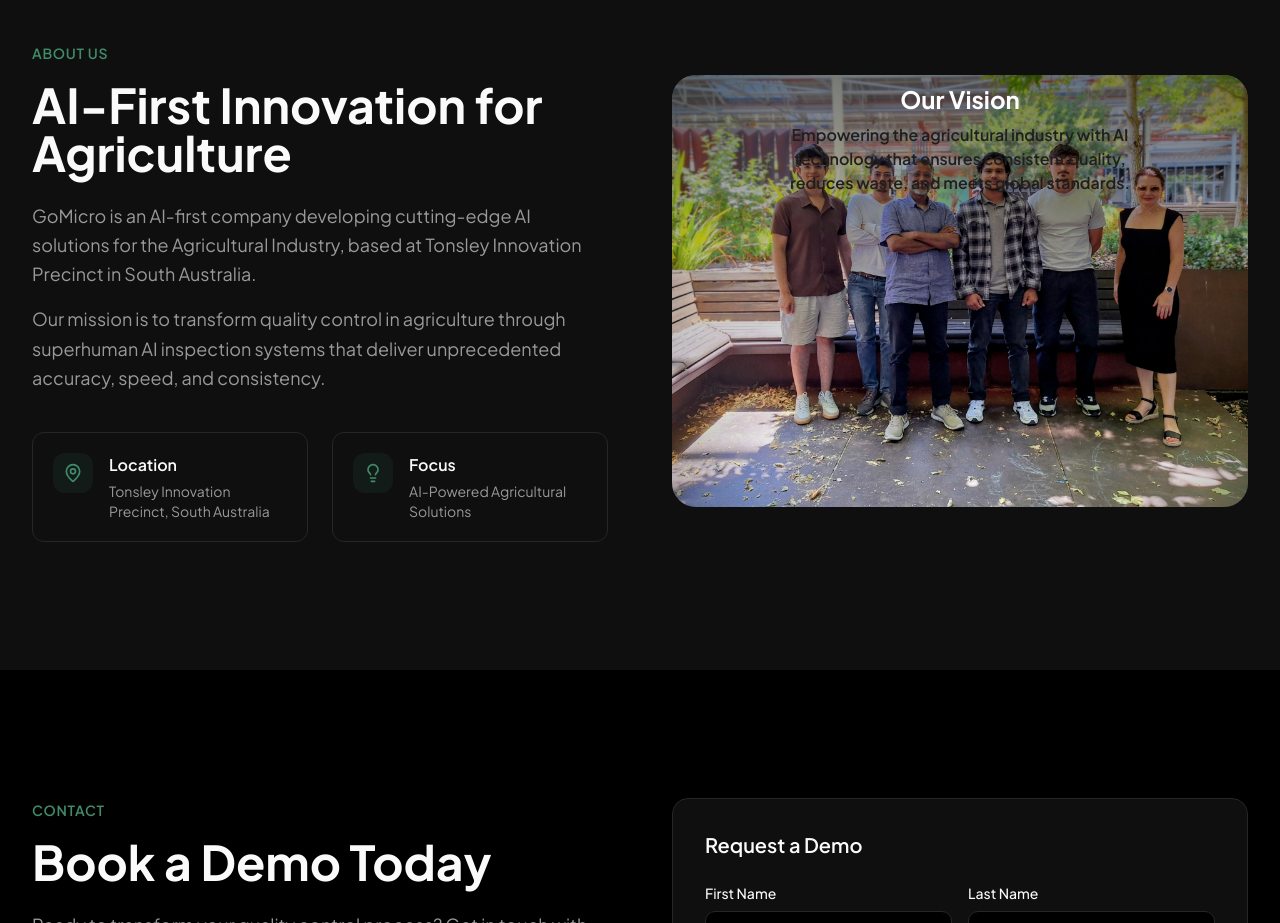
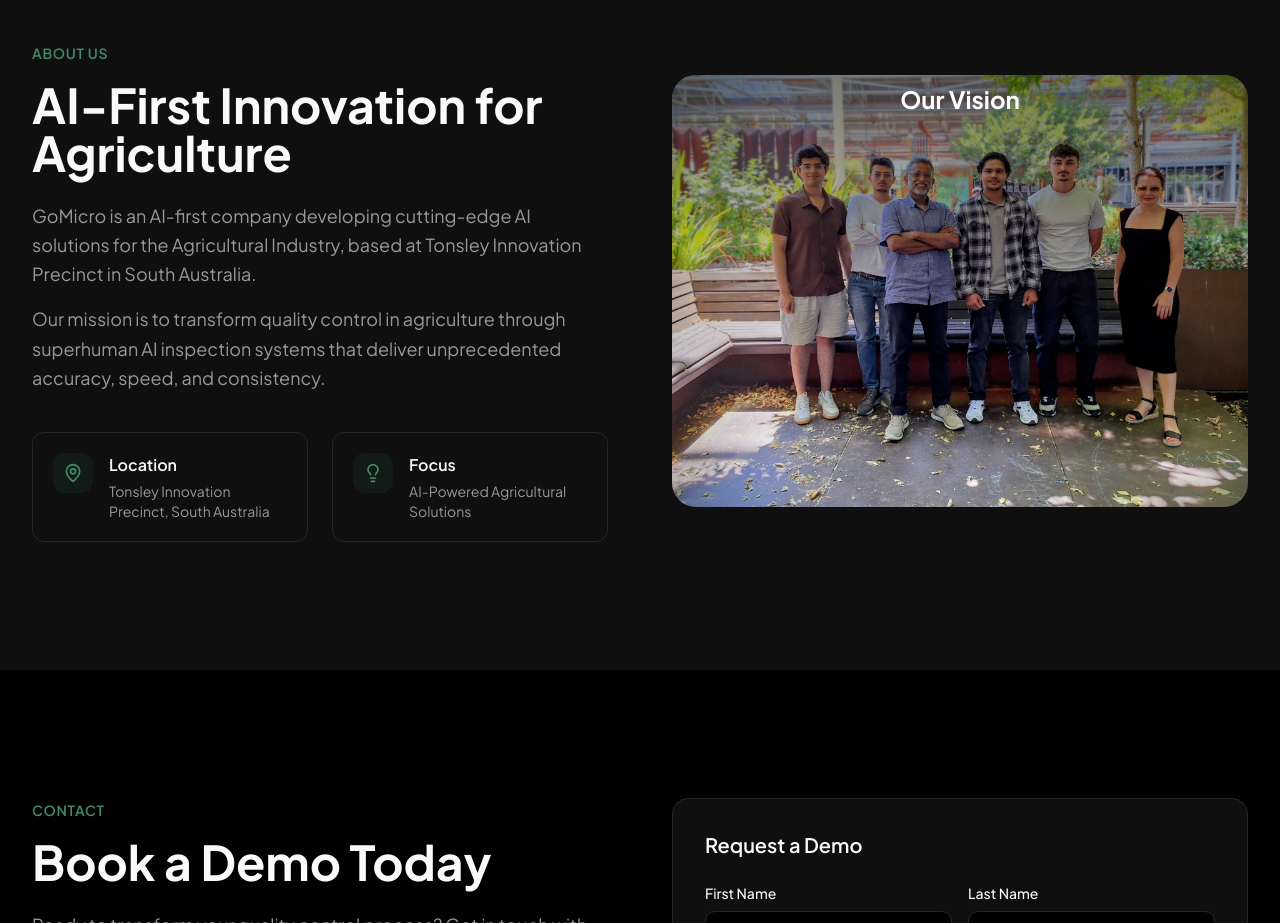
Before and after one commit to GoMicroAI/gomicro-ai-solutions-02, a React (Vite) app: page / in a window 1280 px wide. Shown: the part 8860-9783 px from the top of the page. Built offline with nearby package versions, Linux system fonts and the light colour scheme; the HTML template or start-up script is replaced by a standard one.

Commit message:
Visual edit in Lovable
Edited UI in Lovable

```diff
--- a/src/components/AboutSection.tsx
+++ b/src/components/AboutSection.tsx
@@ -61,10 +61,10 @@ const AboutSection = () => {
 
 
                 <h3 className="text-lg sm:text-2xl font-bold mb-1 sm:mb-2">Our Vision</h3>
-                <p className="max-w-sm text-xs sm:text-base text-secondary font-semibold leading-relaxed">
-                  Empowering the agricultural industry with AI technology that ensures consistent quality,
-                  reduces waste, and meets global standards.
-                </p>
+
+
+
+
               </div>
             </div>
           </div>
```
